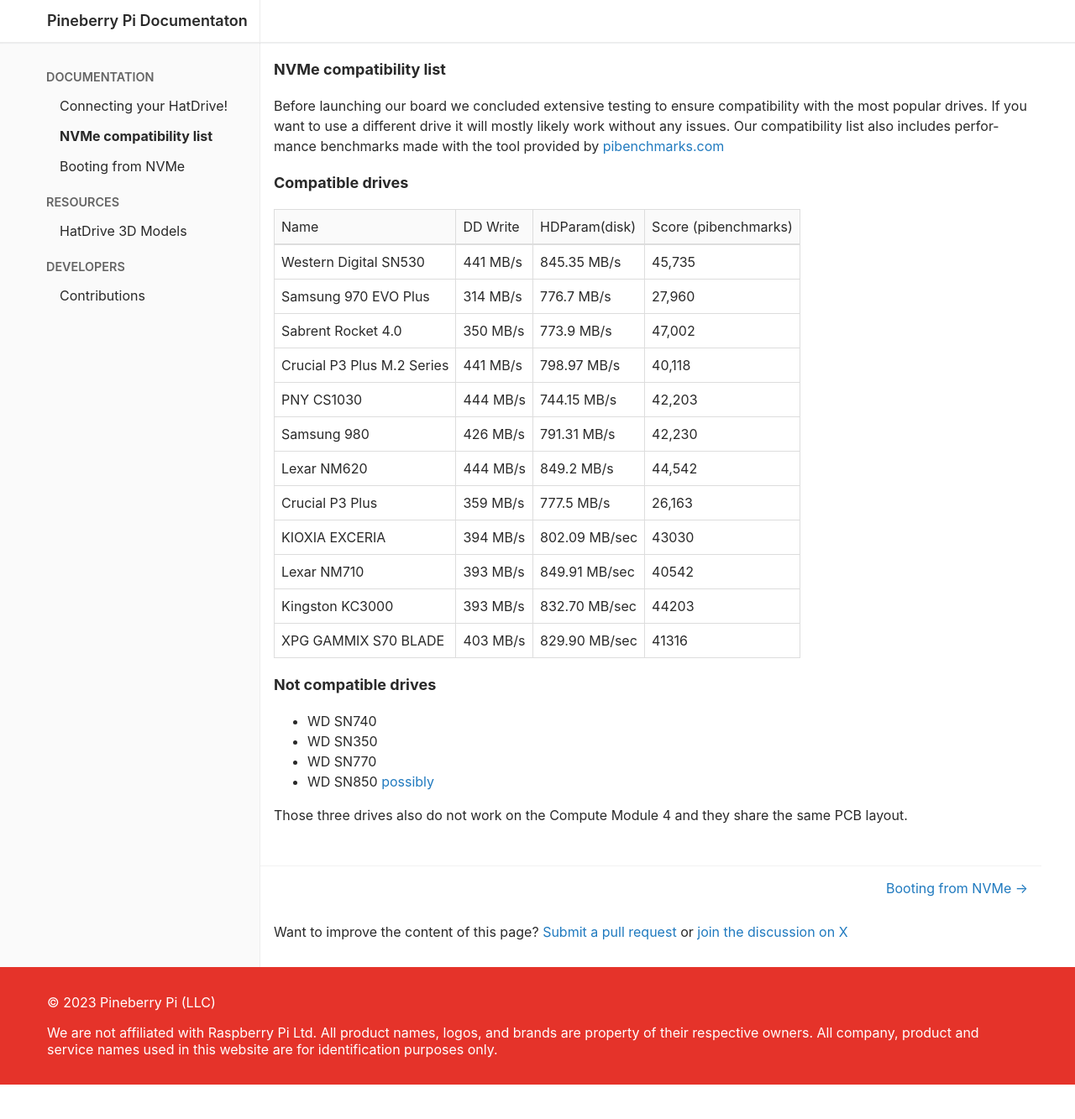
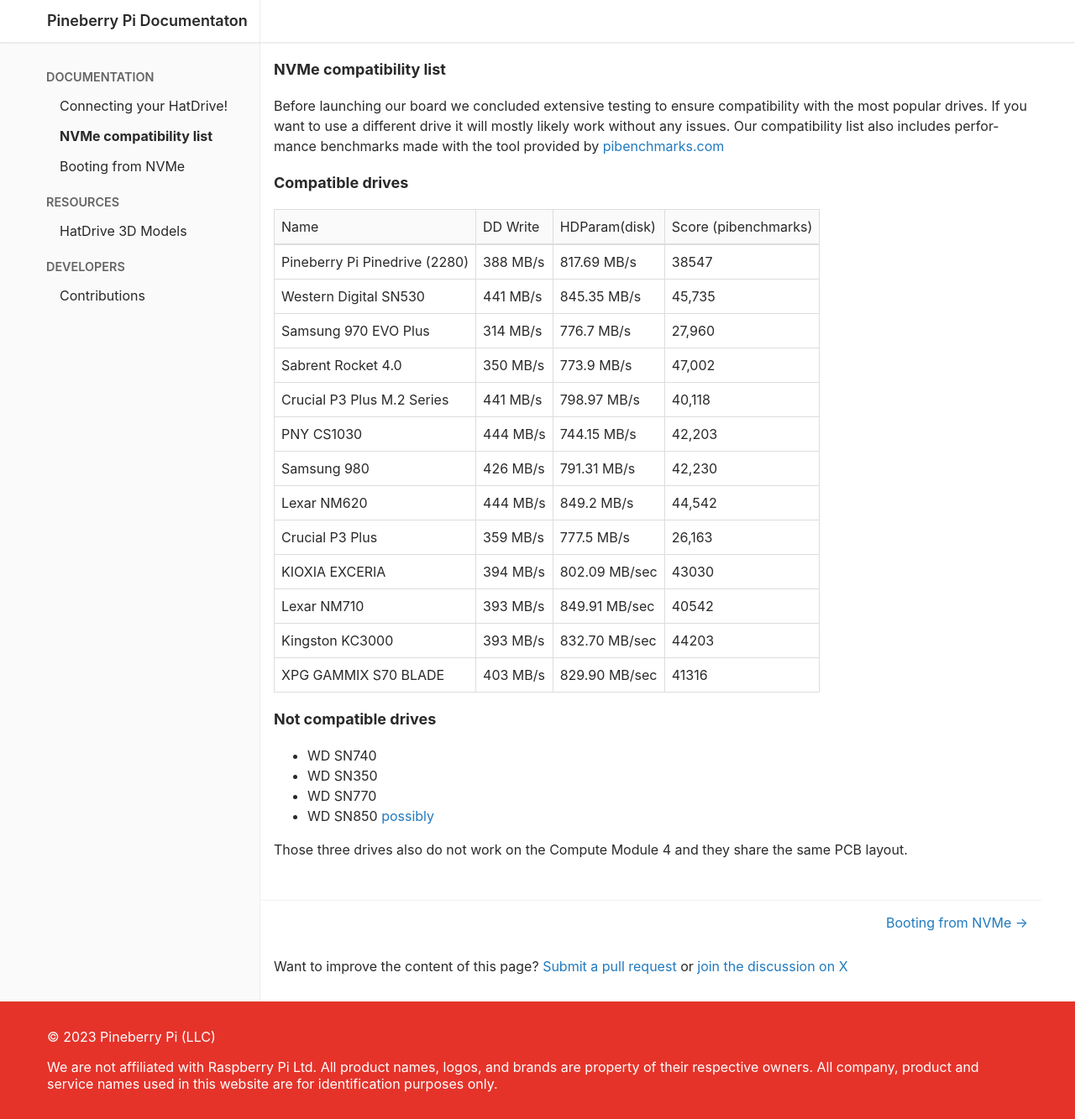
Before and after one commit to Pineboards/pineboards-docs.github.io, a Jekyll site: the page built from nvme-compatibility-list.md, in a window 1280 px wide. Shown: the whole page at 84% size. Built offline with Jekyll 4.4.1, drawn with Linux system fonts in a browser that asks for light colours; our own code applies the rules of GitHub Pages for plain Markdown files; before the commit the page ends 1292 px from its top, so only the background shows below that.

Commit message:
Add Pineberry Pi Pinedrive (2280) to NVMe compatibility list

```diff
--- a/nvme-compatibility-list.md
+++ b/nvme-compatibility-list.md
@@ -6,6 +6,7 @@ Before launching our board we concluded extensive testing to ensure compatibilit
 
 |Name|DD Write|HDParam(disk)|Score (pibenchmarks)|
 |---|---|---|---|
+|Pineberry Pi Pinedrive (2280)|388 MB/s|817.69 MB/s|38547|
 |Western Digital SN530|441 MB/s|845.35 MB/s|45,735|
 |Samsung 970 EVO Plus|314 MB/s|776.7 MB/s|27,960|
 |Sabrent Rocket 4.0|350 MB/s|773.9 MB/s|47,002|
```
